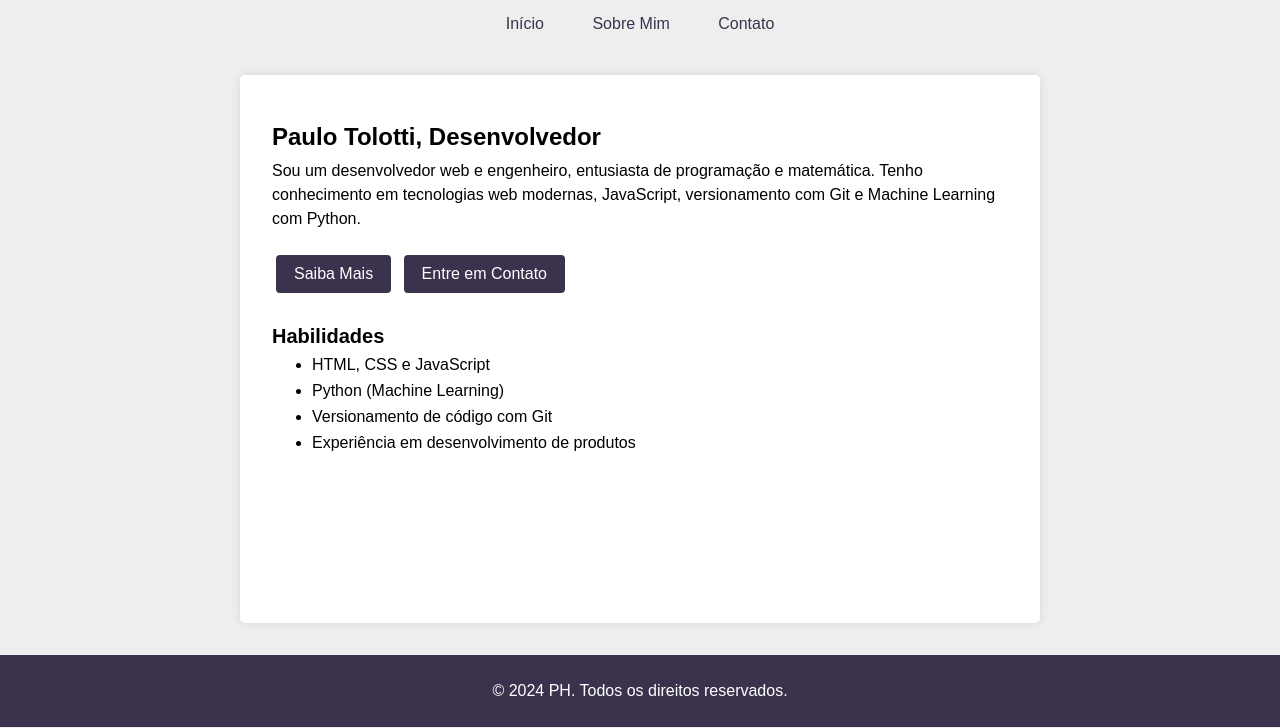
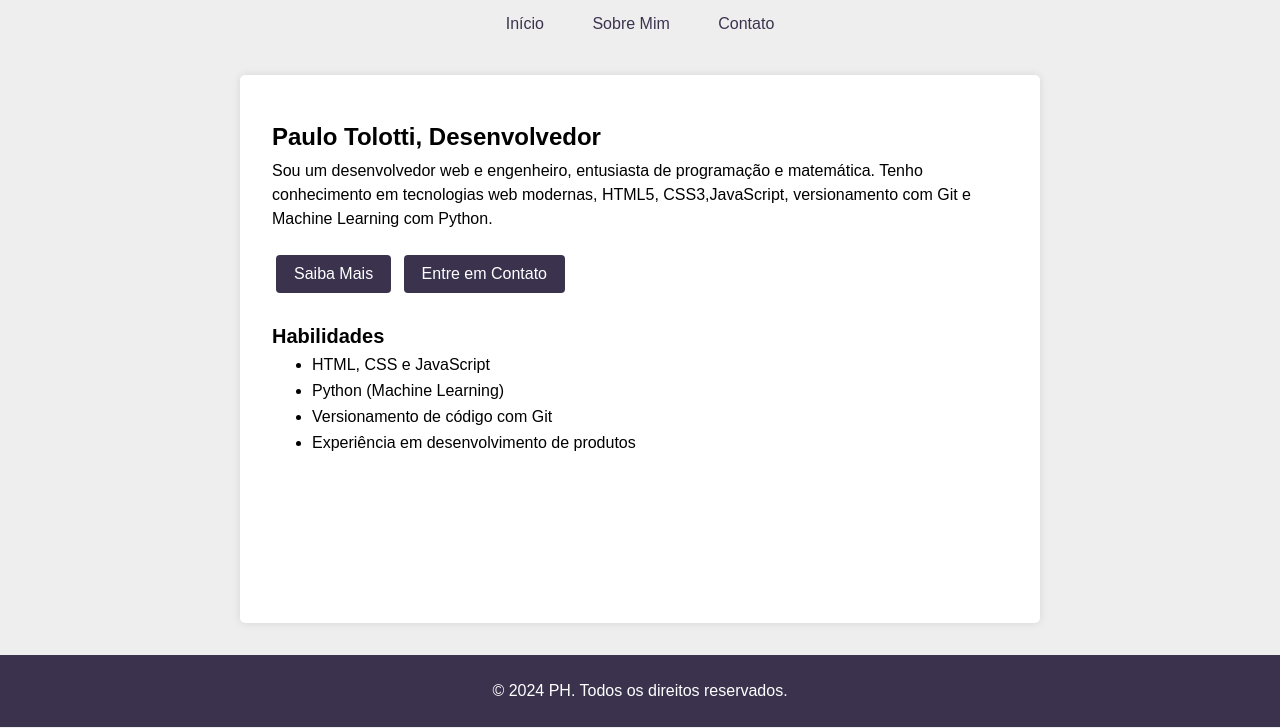
Before and after one commit to paulohtolotti/paulohtolotti.github.io, a plain HTML site: page index.html in a window 1280 px wide. Shown: the part 72-800 px from the top of the page. Drawn offline with Linux system fonts and the light colour scheme.

Commit message:
docs: correct spelling and added more text

```diff
--- a/index.html
+++ b/index.html
@@ -25,7 +25,7 @@
         <h1>Paulo Tolotti, Desenvolvedor</h1>
         <p>
           Sou um desenvolvedor web e engenheiro, entusiasta de programação e matemática. Tenho conhecimento em tecnologias web
-          modernas, JavaScript, versionamento com Git e Machine Learning com Python.
+          modernas, HTML5, CSS3,JavaScript, versionamento com Git e Machine Learning com Python.
         </p>
       </section>
 
```
